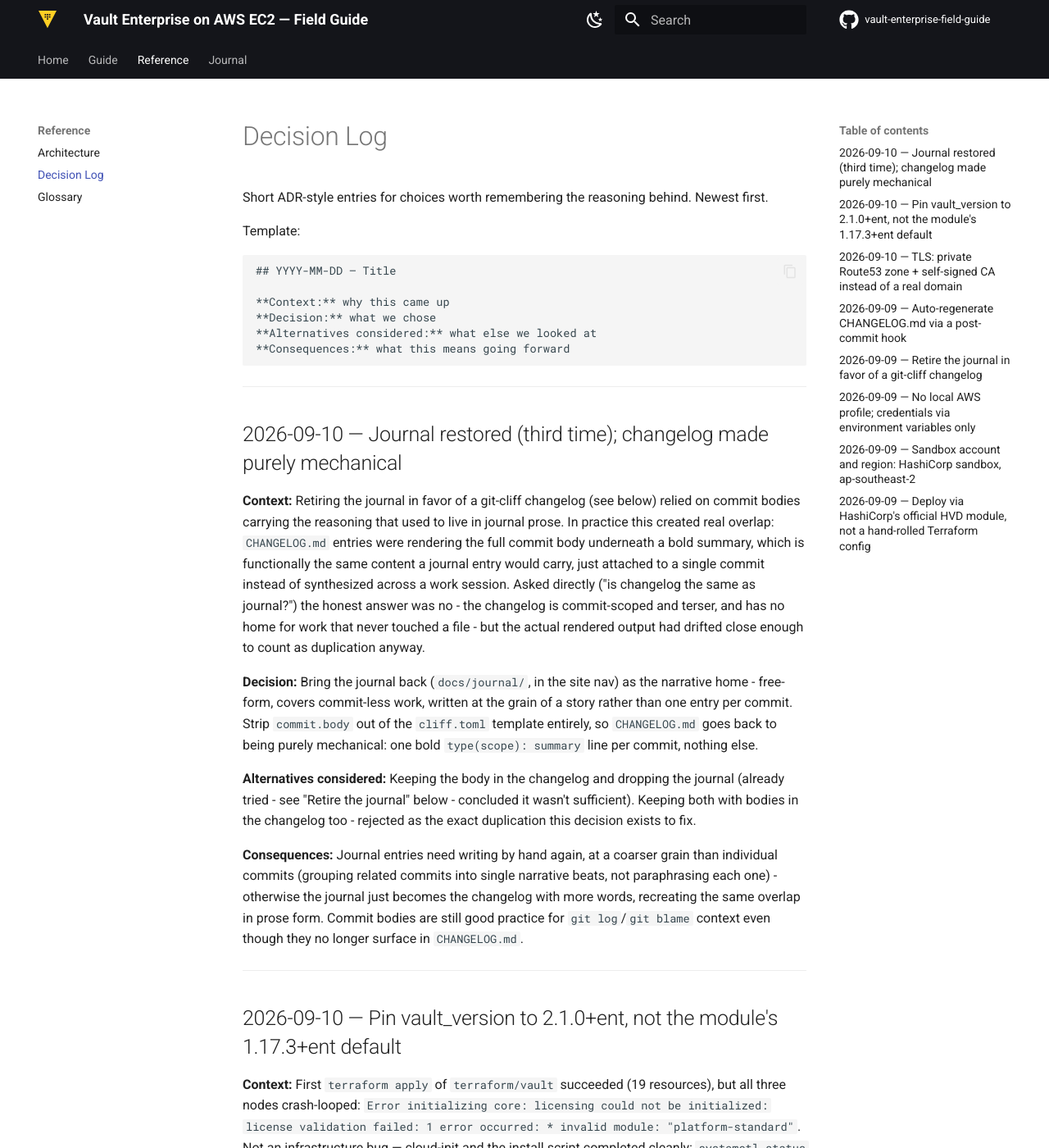
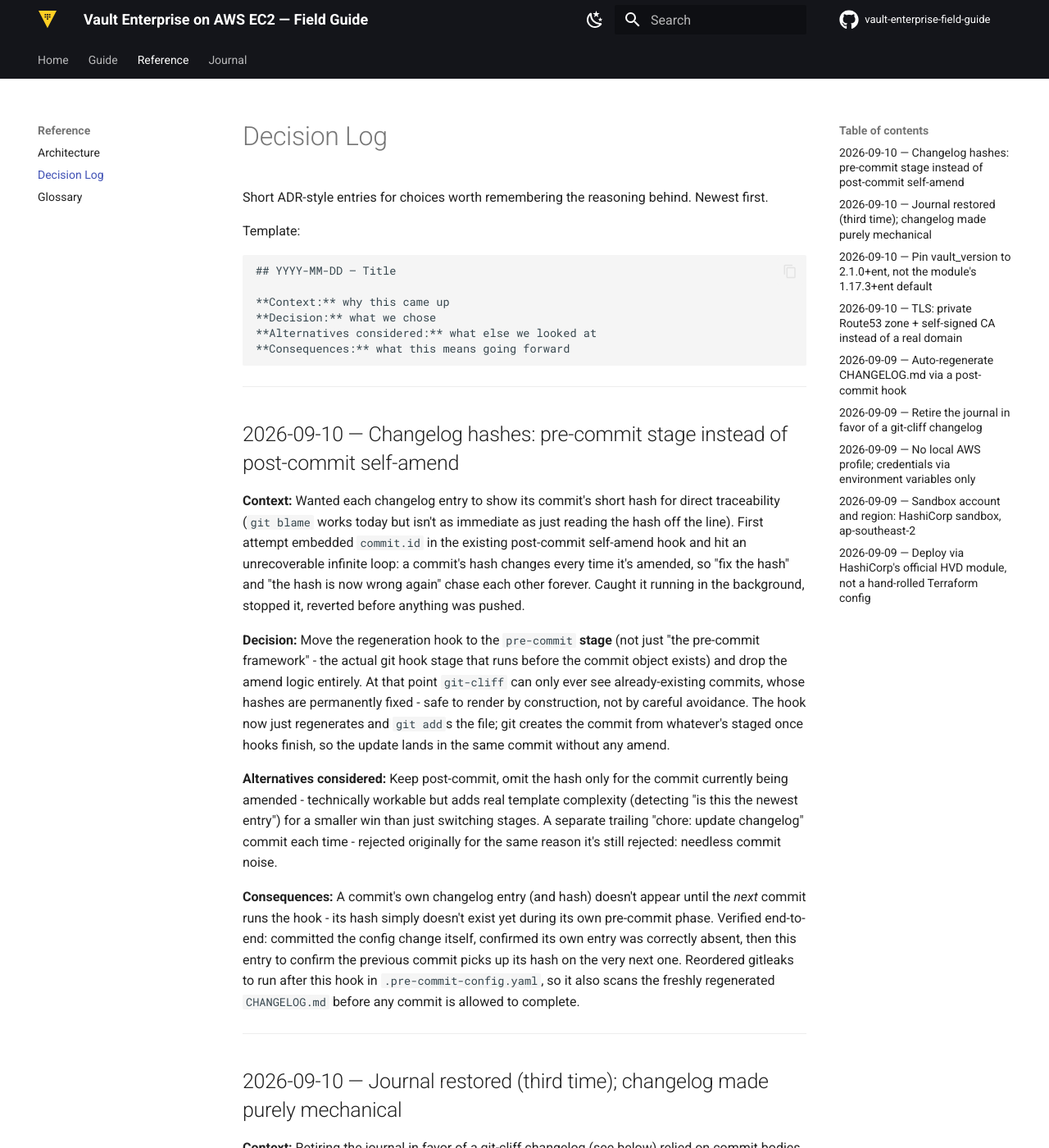
Before and after one commit to markcarriedo/vault-enterprise-field-guide, an MkDocs documentation site: the page built from docs/reference/decisions.md, in a window 1280 px wide and 1400 px high. Shown: the whole window at 82% size. Built offline with MkDocs 1.6.1 and Material for MkDocs 9.7.7, drawn with Linux system fonts in a browser that asks for light colours; comment, search, counter and statistics services are not loaded.

Commit message:
docs(decisions): record the changelog-hash / pre-commit-stage switch
Claude-Session: https://claude.ai/code/session_01W8wX9ho5zsL4nSkjw8ZJSM

````diff
--- a/docs/reference/decisions.md
+++ b/docs/reference/decisions.md
@@ -12,6 +12,37 @@ Template:
 **Alternatives considered:** what else we looked at
 **Consequences:** what this means going forward
 ```
+
+---
+
+## 2026-09-10 — Changelog hashes: pre-commit stage instead of post-commit self-amend
+
+**Context:** Wanted each changelog entry to show its commit's short hash for direct
+traceability (`git blame` works today but isn't as immediate as just reading the hash off the
+line). First attempt embedded `commit.id` in the existing post-commit self-amend hook and hit
+an unrecoverable infinite loop: a commit's hash changes every time it's amended, so "fix the
+hash" and "the hash is now wrong again" chase each other forever. Caught it running in the
+background, stopped it, reverted before anything was pushed.
+
+**Decision:** Move the regeneration hook to the `pre-commit` **stage** (not just "the
+pre-commit framework" - the actual git hook stage that runs before the commit object exists)
+and drop the amend logic entirely. At that point `git-cliff` can only ever see already-existing
+commits, whose hashes are permanently fixed - safe to render by construction, not by careful
+avoidance. The hook now just regenerates and `git add`s the file; git creates the commit from
+whatever's staged once hooks finish, so the update lands in the same commit without any amend.
+
+**Alternatives considered:** Keep post-commit, omit the hash only for the commit currently
+being amended - technically workable but adds real template complexity (detecting "is this
+the newest entry") for a smaller win than just switching stages. A separate trailing "chore:
+update changelog" commit each time - rejected originally for the same reason it's still
+rejected: needless commit noise.
+
+**Consequences:** A commit's own changelog entry (and hash) doesn't appear until the *next*
+commit runs the hook - its hash simply doesn't exist yet during its own pre-commit phase.
+Verified end-to-end: committed the config change itself, confirmed its own entry was correctly
+absent, then this entry to confirm the previous commit picks up its hash on the very next one.
+Reordered gitleaks to run after this hook in `.pre-commit-config.yaml`, so it also scans the
+freshly regenerated `CHANGELOG.md` before any commit is allowed to complete.
 
 ---
 
````
Also changed, not shown: CHANGELOG.md (+1 -0 lines).
